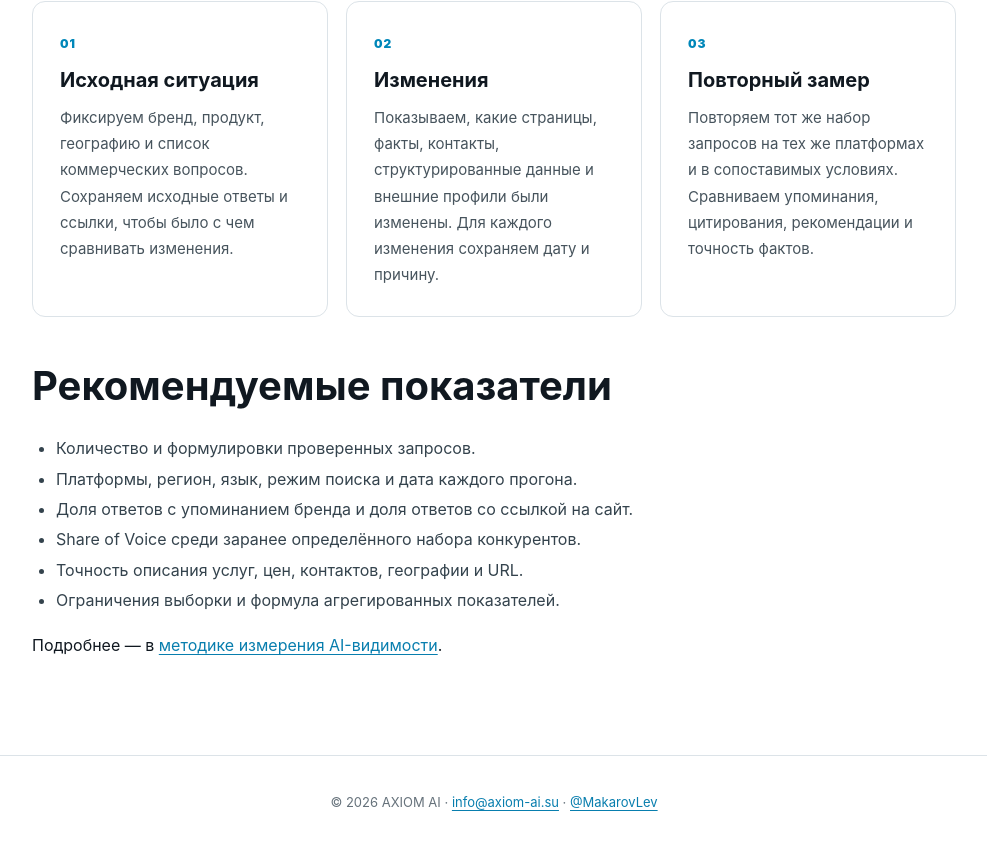
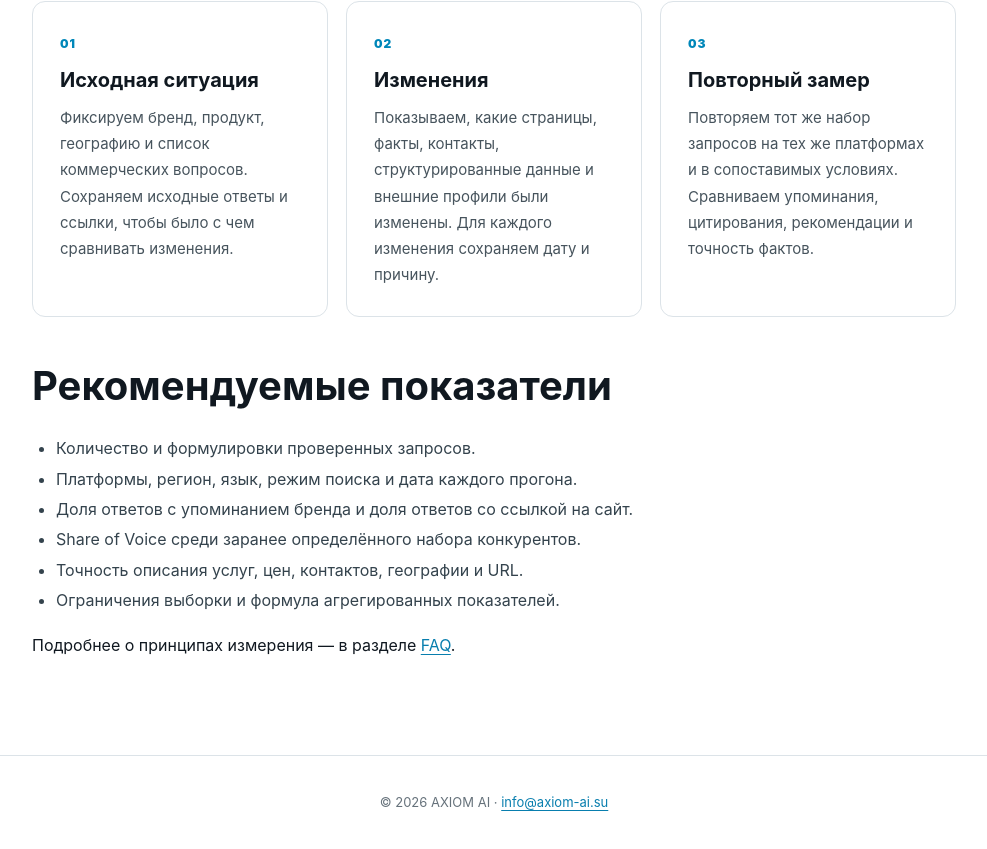
Before and after one commit to Chandr777/axiom-ai, a React (Vite) app: page /cases in a window 1280 px wide. Shown: the part 927-1776 px from the top of the page, without its empty margins (146-1133 px from the left). Built offline with nearby package versions, Linux system fonts and the light colour scheme.

Commit message:
Remove knowledge base links and Telegram contacts

```diff
--- a/src/Cases.jsx
+++ b/src/Cases.jsx
@@ -22,6 +22,6 @@ export default function Cases() {
     <div className="feature-grid">{evidence.map(([title,body],i)=><article className="feature-card" key={title}><span className="step">0{i+1}</span><h3>{title}</h3><p>{body}</p></article>)}</div>
     <h2>Рекомендуемые показатели</h2>
     <ul className="readable-list"><li>Количество и формулировки проверенных запросов.</li><li>Платформы, регион, язык, режим поиска и дата каждого прогона.</li><li>Доля ответов с упоминанием бренда и доля ответов со ссылкой на сайт.</li><li>Share of Voice среди заранее определённого набора конкурентов.</li><li>Точность описания услуг, цен, контактов, географии и URL.</li><li>Ограничения выборки и формула агрегированных показателей.</li></ul>
-    <p>Подробнее — в <a href="/knowledge/measure-ai-visibility/">методике измерения AI-видимости</a>.</p>
-  </main><footer className="site-footer"><p>© 2026 AXIOM AI · <a href="mailto:info@axiom-ai.su">info@axiom-ai.su</a> · <a href="https://t.me/MakarovLev">@MakarovLev</a></p></footer></div>
+    <p>Подробнее о принципах измерения — в разделе <a href="/faq">FAQ</a>.</p>
+  </main><footer className="site-footer"><p>© 2026 AXIOM AI · <a href="mailto:info@axiom-ai.su">info@axiom-ai.su</a></p></footer></div>
 }
```
